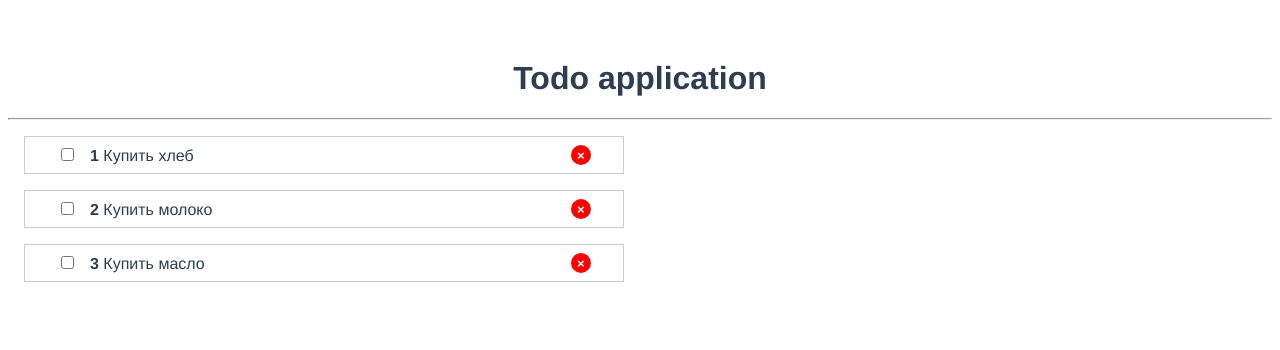
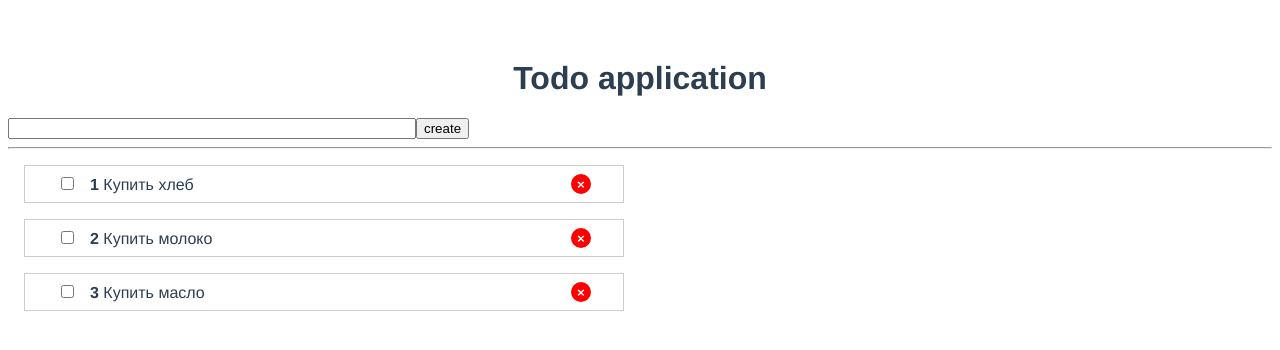
Before and after one commit to Danil174/vue_cheat-sheet, a Vue app: page / in a window 1280 px wide. Shown: the top 350 px of the page. Built offline with nearby package versions, Linux system fonts and the light colour scheme.

Commit message:
add element

```diff
--- a/src/App.vue
+++ b/src/App.vue
@@ -1,6 +1,9 @@
 <template>
   <div id="app">
     <h1>Todo application</h1>
+    <AddTodo
+      @add-todo="addTodo"
+    />
     <hr>
     <TodoList
       v-bind:todos="todos"
@@ -11,6 +14,7 @@
 
 <script>
 import TodoList from '@/components/TodoList'
+import AddTodo from '@/components/AddTodo'
 export default {
   name: 'App',
   data() {
@@ -23,11 +27,15 @@
     }
   },
   components: {
-    TodoList
+    TodoList,
+    AddTodo
   },
   methods: {
       removeTodo(id) {
           this.todos = this.todos.filter(t => t.id !== id)
+      },
+      addTodo(todo) {
+        this.todos.push(todo)
       }
   }
 }
--- /dev/null
+++ b/src/components/AddTodo.vue
@@ -0,0 +1,40 @@
+<template>
+    <form @submit.prevent="onSubmit">
+        <input type="text" v-model="title">
+        <button type="submit">create</button>
+    </form>
+</template>
+
+<script>
+    export default {
+        data() {
+            return {
+                title: ''
+            }
+        },
+        methods: {
+            onSubmit() {
+                if (this.title.trim()) {
+                    const newTodo = {
+                        id: Date.now(),
+                        title: this.title,
+                        completed: false
+                    }
+
+                    this.$emit('add-todo', newTodo);
+                    this.title = '';
+                }
+            }
+        }
+    }
+</script>
+
+<style scoped>
+    form {
+        display: flex;
+    }
+
+    input {
+        width: 400px;
+    }
+</style>
```
